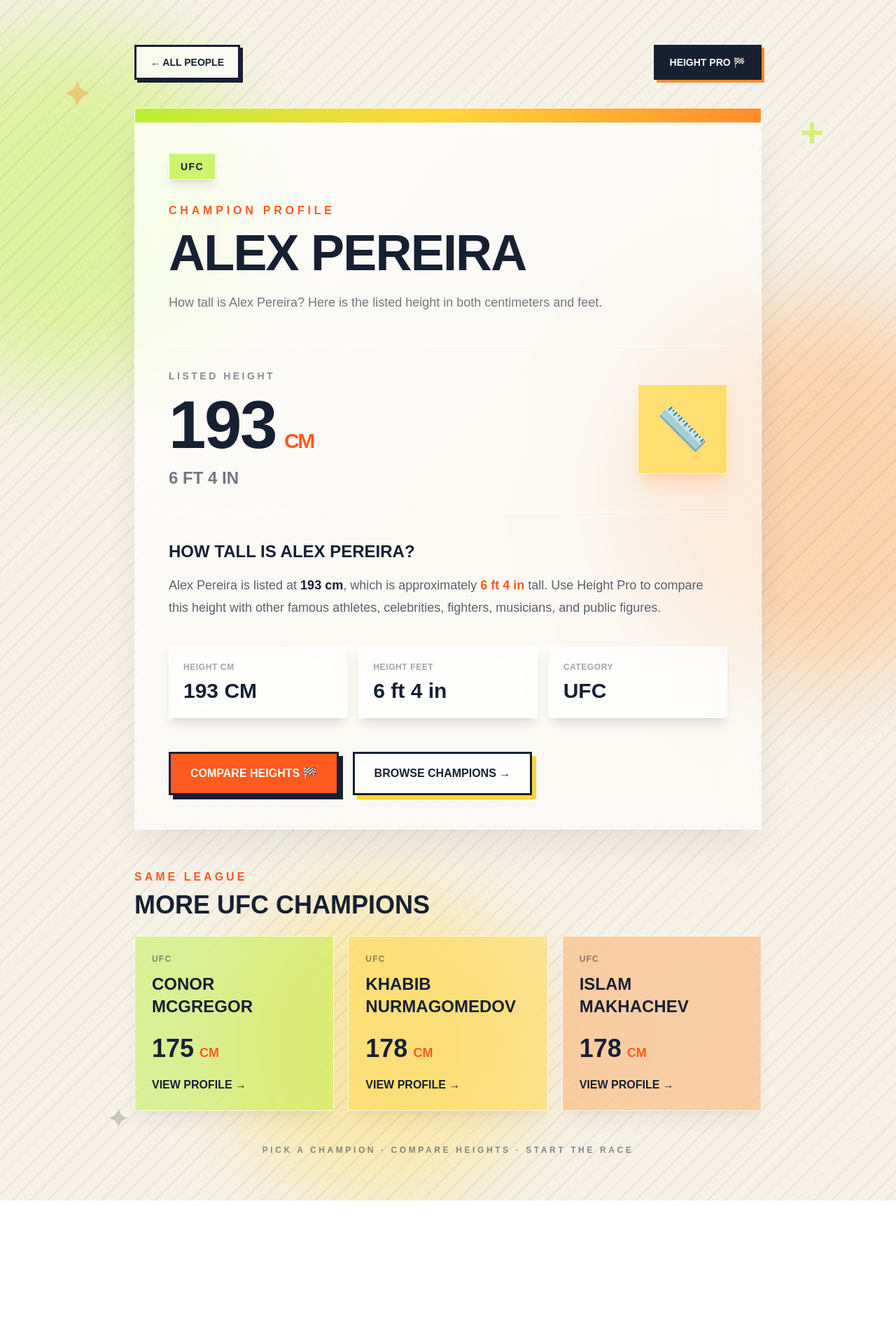
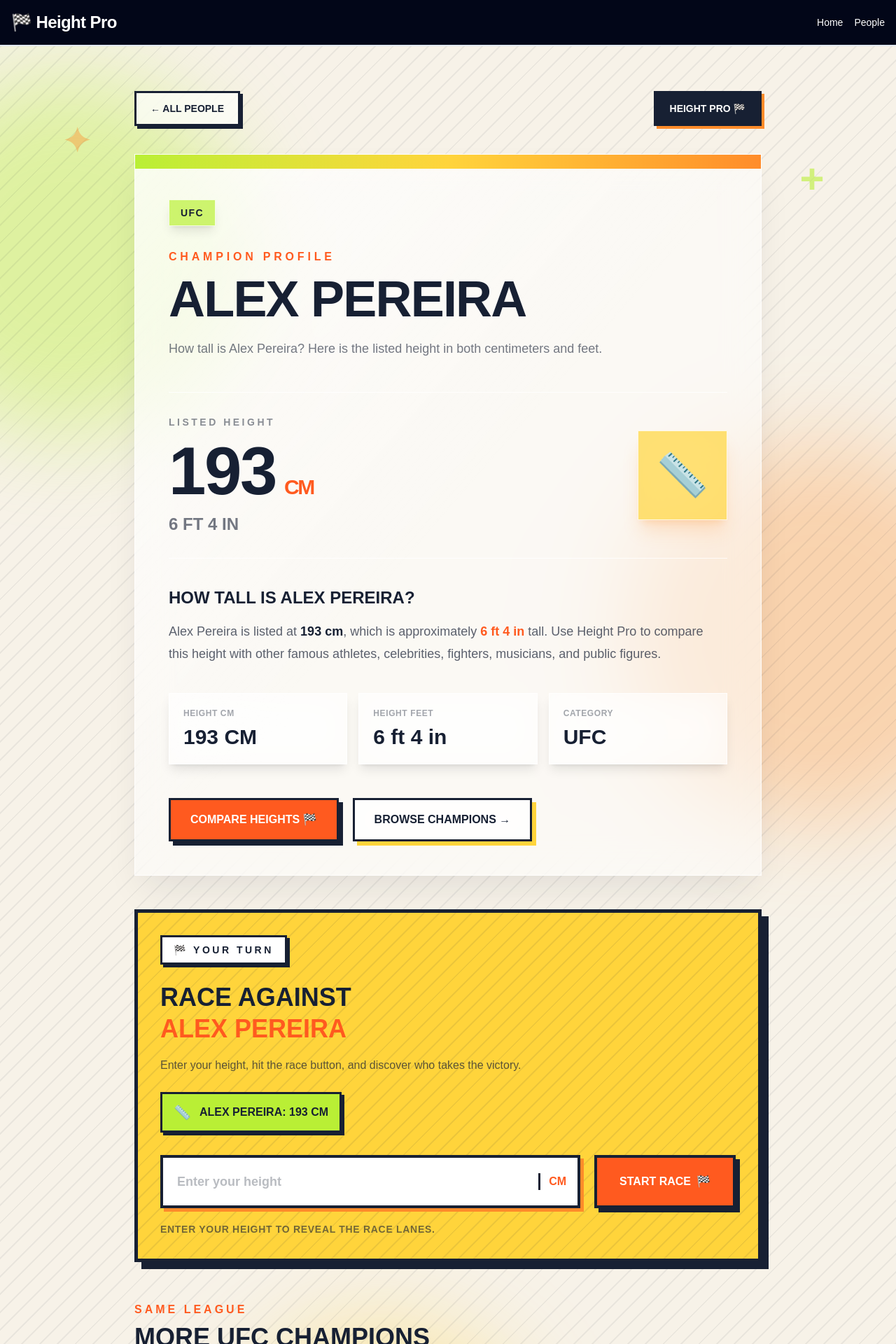
Before and after one commit to umernisar188-afk/height-pro, a Next.js app: page /people/alex-pereira in a window 1280 px wide. Shown: the top 1920 px of the page at 70% size. Before the commit the page ends 1715 px from the top, so only its background shows below. Built offline with nearby package versions, Linux system fonts and the light colour scheme.

Commit message:
Fix race navigation and homepage matchup restore

```diff
--- a/app/layout.tsx
+++ b/app/layout.tsx
@@ -70,7 +70,25 @@ export default function RootLayout({
       lang="en"
       className={`${geistSans.variable} ${geistMono.variable} h-full antialiased`}
     >
-      <body className="min-h-full flex flex-col">{children}</body>
+      <body className="min-h-full flex flex-col">
+  <nav className="border-b-2 border-slate-200 bg-slate-950 text-white shadow-md">
+    <div className="mx-auto flex max-w-7xl items-center justify-between px-4 py-4">
+      <a href="/" className="text-2xl font-black tracking-tight">
+  🏁 Height Pro
+</a>
+      <div className="flex items-center gap-4 text-sm font-medium">
+        <a href="/" className="hover:underline">
+          Home
+        </a>
+        <a href="/people" className="hover:underline">
+          People
+        </a>
+      </div>
+    </div>
+  </nav>
+
+  {children}
+</body>
     </html>
   );
 }
--- a/app/page.tsx
+++ b/app/page.tsx
@@ -1,9 +1,11 @@
 "use client";
-
-import { useEffect, useState } from "react";
+import { useSearchParams } from "next/navigation";
+import { Suspense, useEffect, useState } from "react";
 import confetti from "canvas-confetti";
 
-export default function Home() {
+function Home() {
+  const searchParams = useSearchParams();
+
   const [heightA, setHeightA] = useState("");
   const [heightB, setHeightB] = useState("");
   const [nameA, setNameA] = useState("");
@@ -35,6 +37,31 @@ export default function Home() {
     localStorage.removeItem("history");
   }
 }, []);
+useEffect(() => {
+  const urlHeightA = searchParams.get("heightA");
+  const urlHeightB = searchParams.get("heightB");
+  const urlNameB = searchParams.get("nameB");
+
+  if (urlHeightB) {
+    setHeightB(urlHeightB);
+    setNameB(urlNameB || "Person B");
+  }
+
+  if (urlHeightA) {
+    setHeightA(urlHeightA);
+    setNameA("You");
+  }
+
+  if (urlHeightA && urlHeightB) {
+    const a = Number(urlHeightA);
+    const b = Number(urlHeightB);
+
+    setDifference(Math.abs(a - b));
+    setShowVS(true);
+    setAnimateBars(true);
+    setResultVisible(true);
+  }
+}, [searchParams]);
 const cmToFeetInches = (cm: number) => {
   if (!cm || cm <= 0) return "";
 
@@ -878,7 +905,7 @@ const clearAll = () => {
                       className="relative w-20 overflow-hidden rounded-t-[2rem] border border-white/20 bg-gradient-to-t from-[#1dbb6c] to-[#8cff70] shadow-[0_20px_60px_rgba(57,255,136,0.3)] transition-all duration-[1200ms] sm:w-36"
                       style={{
                         height: animateBars
-  ? `${Math.min(Number(heightB) * 2.2, 430)}px`
+  ? `${Math.min(Number(heightA) * 2.2, 430)}px`
   : "0px",
                       }}
                     >
@@ -950,10 +977,11 @@ const clearAll = () => {
                     <div
                       className="relative w-20 overflow-hidden rounded-t-[2rem] border border-white/20 bg-gradient-to-t from-[#e85d1c] to-[#ffb347] shadow-[0_20px_60px_rgba(255,122,69,0.3)] transition-all duration-[1200ms] sm:w-36"
                       style={{
-                        height: animateBars
-                          ? `${Math.min(Number(heightA) * 2.2, 430)}px`
-                          : "0px",
-                      }}
+  height: animateBars
+    ? `${Math.min(Number(heightB) * 2.2, 430)}px`
+    : "0px",
+}}
+
                     >
 
                       <div className="absolute inset-y-0 left-4 w-4 bg-white/20 blur-sm" />
@@ -1400,3 +1428,11 @@ const clearAll = () => {
     </main>
   );
 }
+
+export default function HomePage() {
+  return (
+    <Suspense fallback={null}>
+      <Home />
+    </Suspense>
+  );
+}
--- a/app/people/[slug]/HeightRace.tsx
+++ b/app/people/[slug]/HeightRace.tsx
@@ -1,7 +1,6 @@
 "use client";
 
 import { useState } from "react";
-import { useRouter } from "next/navigation";
 
 export default function HeightRace({
   celebrityName,
@@ -11,7 +10,7 @@ export default function HeightRace({
   celebrityHeight: number;
 }) {
   const [height, setHeight] = useState("");
-  const router = useRouter();
+  const [started, setStarted] = useState(false);
 
   const startRace = () => {
     const userHeight = Number(height);
@@ -21,17 +20,23 @@ export default function HeightRace({
       return;
     }
 
-    router.push(
-      `/compare/${userHeight}cm-vs-${celebrityHeight}cm?name=${encodeURIComponent(
-        celebrityName
-      )}`
-    );
+    setStarted(true);
   };
+
+  const userHeight = Number(height);
+
+  const winner =
+    userHeight > celebrityHeight
+      ? "you"
+      : celebrityHeight > userHeight
+      ? "celebrity"
+      : "tie";
+
+  const maxHeight = Math.max(userHeight, celebrityHeight, 1);
 
   return (
     <section className="relative mt-12 overflow-hidden border-[5px] border-[#172033] bg-[#ffd43b] p-6 shadow-[10px_10px_0_#172033] sm:p-8">
 
-      {/* BACKGROUND TEXTURE */}
       <div
         className="pointer-events-none absolute inset-0 opacity-[0.08]"
         style={{
@@ -40,23 +45,12 @@ export default function HeightRace({
         }}
       />
 
-      {/* DECORATIVE SHAPES */}
-      <div className="pointer-events-none absolute -right-6 -top-10 text-9xl font-black text-[#ff5a1f]/20">
-        +
-      </div>
-
-      <div className="pointer-events-none absolute bottom-3 right-8 text-5xl font-black text-[#172033]/10">
-        ✦
-      </div>
-
       <div className="relative">
 
-        {/* LABEL */}
         <div className="inline-flex border-[3px] border-[#172033] bg-white px-4 py-2 text-sm font-black uppercase tracking-[0.25em] text-[#172033] shadow-[4px_4px_0_#172033]">
           🏁 Your Turn
         </div>
 
-        {/* TITLE */}
         <h2 className="mt-6 text-3xl font-black uppercase leading-tight text-[#172033] sm:text-4xl">
           Race Against
           <span className="block text-[#ff5a1f]">
@@ -64,31 +58,28 @@ export default function HeightRace({
           </span>
         </h2>
 
-        {/* DESCRIPTION */}
         <p className="mt-4 max-w-2xl text-base font-medium leading-7 text-[#172033]/70">
           Enter your height, hit the race button, and discover who takes the
-          victory in this height showdown.
+          victory.
         </p>
 
-        {/* RACE INFO */}
         <div className="mt-6 inline-flex items-center gap-3 border-[3px] border-[#172033] bg-[#b9ef35] px-4 py-3 font-black uppercase text-[#172033] shadow-[4px_4px_0_#172033]">
           <span className="text-xl">📏</span>
-
           <span>
-            Champion Height: {celebrityHeight} CM
+            {celebrityName}: {celebrityHeight} CM
           </span>
         </div>
 
-        {/* INPUT + BUTTON */}
         <div className="mt-8 flex flex-col gap-5 sm:flex-row">
 
-          {/* INPUT */}
           <div className="relative flex-1">
-
             <input
               type="number"
               value={height}
-              onChange={(e) => setHeight(e.target.value)}
+              onChange={(e) => {
+                setHeight(e.target.value);
+                setStarted(false);
+              }}
               onKeyDown={(e) => {
                 if (e.key === "Enter") {
                   startRace();
@@ -97,32 +88,111 @@ export default function HeightRace({
               placeholder="Enter your height"
               min="50"
               max="300"
-              className="w-full border-[4px] border-[#172033] bg-white px-5 py-5 pr-16 text-lg font-black text-[#172033] shadow-[5px_5px_0_#ff8c2a] outline-none transition placeholder:text-[#172033]/30 focus:-translate-y-1 focus:bg-[#fffdf8]"
+              className="w-full border-[4px] border-[#172033] bg-white px-5 py-5 pr-16 text-lg font-black text-[#172033] shadow-[5px_5px_0_#ff8c2a] outline-none transition placeholder:text-[#172033]/30 focus:-translate-y-1"
             />
 
             <span className="absolute right-5 top-1/2 -translate-y-1/2 border-l-[3px] border-[#172033] pl-3 font-black text-[#ff5a1f]">
               CM
             </span>
-
           </div>
 
-          {/* BUTTON */}
           <button
             onClick={startRace}
-            className="group border-[4px] border-[#172033] bg-[#ff5a1f] px-8 py-5 font-black uppercase text-white shadow-[6px_6px_0_#172033] transition duration-200 hover:-translate-y-1 hover:bg-[#b9ef35] hover:text-[#172033] active:translate-x-1 active:translate-y-1 active:shadow-none"
+            className="group border-[4px] border-[#172033] bg-[#ff5a1f] px-8 py-5 font-black uppercase text-white shadow-[6px_6px_0_#172033] transition hover:-translate-y-1 hover:bg-[#b9ef35] hover:text-[#172033] hover:text-[#172033]"
           >
             Start Race
-            <span className="ml-2 inline-block transition-transform group-hover:translate-x-1">
-              🏁
-            </span>
+            <span className="ml-2">🏁</span>
           </button>
 
         </div>
 
-        {/* FOOTNOTE */}
-        <p className="mt-5 text-xs font-black uppercase tracking-[0.18em] text-[#172033]/50">
-          Enter a height between 50 CM and 300 CM
-        </p>
+        {!started && (
+          <p className="mt-5 text-sm font-black uppercase tracking-wider text-[#172033]/60">
+            Enter your height to reveal the race lanes.
+          </p>
+        )}
+
+        {started && (
+          <div className="mt-12 border-[4px] border-[#172033] bg-[#fffdf8] p-6 sm:p-8">
+
+            <div className="mb-8 text-center">
+              <p className="font-black uppercase tracking-[0.25em] text-[#ff5a1f]">
+                Visual Height Race
+              </p>
+
+              <h3 className="mt-2 text-3xl font-black uppercase text-[#172033]">
+                {winner === "you"
+                  ? "You Take The Win 🏆"
+                  : winner === "celebrity"
+                  ? `${celebrityName} Takes The Win 🏆`
+                  : "Perfect Tie 🤝"}
+              </h3>
+
+              <p className="mt-3 font-bold text-[#172033]/60">
+                Difference: {Math.abs(userHeight - celebrityHeight)} CM
+              </p>
+            </div>
+
+            <div className="grid grid-cols-2 items-end gap-8 border-b-[5px] border-dashed border-[#172033] pb-6 sm:gap-16">
+
+              <div className="flex flex-col items-center">
+
+                {winner === "you" && (
+                  <div className="mb-3 text-3xl">🏆</div>
+                )}
+
+                <div
+                  className={`w-20 border-[4px] border-[#172033] sm:w-28 ${
+                    winner === "you"
+                      ? "bg-[#b9ef35]"
+                      : "bg-[#ff8c2a]"
+                  }`}
+                  style={{
+                    height: `${Math.max(
+                      (userHeight / maxHeight) * 230,
+                      30
+                    )}px`,
+                  }}
+                />
+
+                <p className="mt-4 text-center font-black uppercase text-[#172033]">
+                  You
+                  <br />
+                  {userHeight} CM
+                </p>
+              </div>
+
+              <div className="flex flex-col items-center">
+
+                {winner === "celebrity" && (
+                  <div className="mb-3 text-3xl">🏆</div>
+                )}
+
+                <div
+                  className={`w-20 border-[4px] border-[#172033] sm:w-28 ${
+                    winner === "celebrity"
+                      ? "bg-[#b9ef35]"
+                      : "bg-[#ff8c2a]"
+                  }`}
+                  style={{
+                    height: `${Math.max(
+                      (celebrityHeight / maxHeight) * 230,
+                      30
+                    )}px`,
+                  }}
+                />
+
+                <p className="mt-4 max-w-[150px] text-center font-black uppercase text-[#172033]">
+                  {celebrityName}
+                  <br />
+                  {celebrityHeight} CM
+                </p>
+              </div>
+
+            </div>
+
+          </div>
+        )}
 
       </div>
     </section>
--- a/app/people/[slug]/page.tsx
+++ b/app/people/[slug]/page.tsx
@@ -1,7 +1,7 @@
 import Link from "next/link";
 import { notFound } from "next/navigation";
 import { people } from "../../data/people";
-
+import HeightRace from "./HeightRace";
 function cmToFeetInches(cm: number) {
   const totalInches = cm / 2.54;
   const feet = Math.floor(totalInches / 12);
@@ -236,7 +236,7 @@ export default async function PersonPage({
             <div className="mt-12 flex flex-wrap gap-5">
 
               <Link
-                href="/"
+                href={`/?heightB=${person.heightCm}&nameB=${encodeURIComponent(person.name)}`}
                 className="border-[3px] border-[#172033] bg-[#ff5a1f] px-7 py-4 font-black uppercase text-white shadow-[6px_6px_0_#172033] transition hover:-translate-y-1 hover:bg-[#b9ef35] hover:text-[#172033]"
               >
                 Compare Heights 🏁
@@ -254,6 +254,10 @@ export default async function PersonPage({
           </div>
 
         </section>
+        <HeightRace
+          celebrityName={person.name}
+          celebrityHeight={person.heightCm}
+        />
 
         {/* RELATED CHAMPIONS */}
         {relatedPeople.length > 0 && (
```
Also changed, not shown: app/compare/[slug]/page.tsx (+8 -7 lines).
